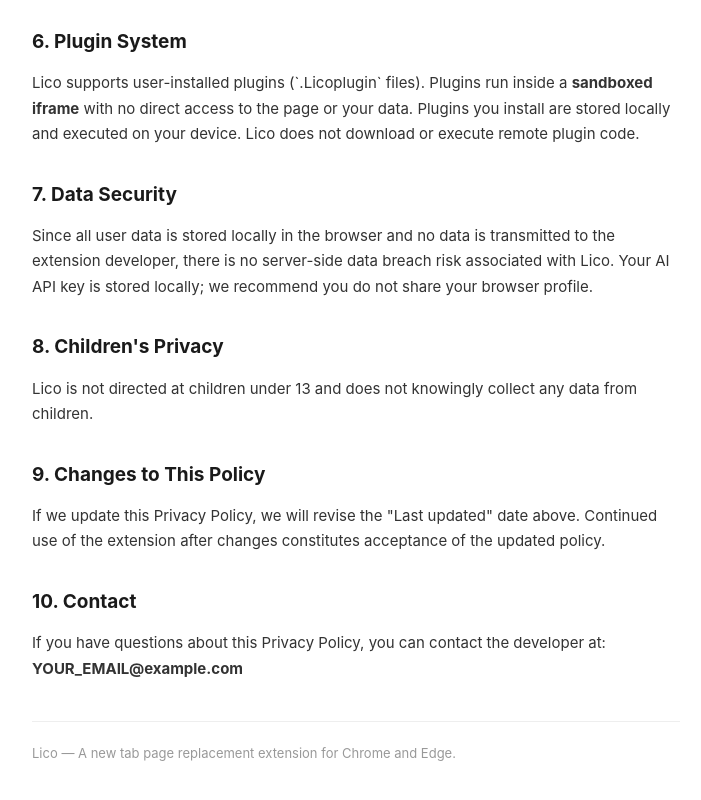
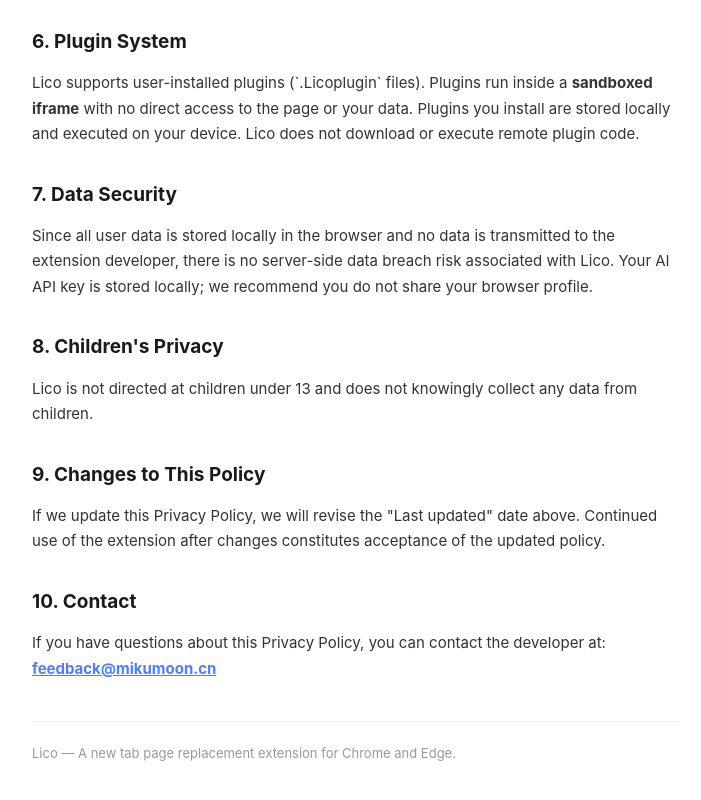
Before and after one commit to STAR-MIKU/miao, a plain HTML site: page index.html in a window 1280 px wide. Shown: the part 2211-3011 px from the top of the page, without its empty margins (284-985 px from the left). Drawn offline with Linux system fonts and the light colour scheme.

Commit message:
Update index.html

```diff
--- a/index.html
+++ b/index.html
@@ -113,7 +113,7 @@
   <p>If we update this Privacy Policy, we will revise the "Last updated" date above. Continued use of the extension after changes constitutes acceptance of the updated policy.</p>
 
   <h2>10. Contact</h2>
-  <p>If you have questions about this Privacy Policy, you can contact the developer at: <strong>YOUR_EMAIL@example.com</strong></p>
+  <p>If you have questions about this Privacy Policy, you can contact the developer at: <a href="mailto:feedback@mikumoon.cn"><strong>feedback@mikumoon.cn</strong></a></p>
 
   <div class="footer">
     Lico — A new tab page replacement extension for Chrome and Edge.
```
